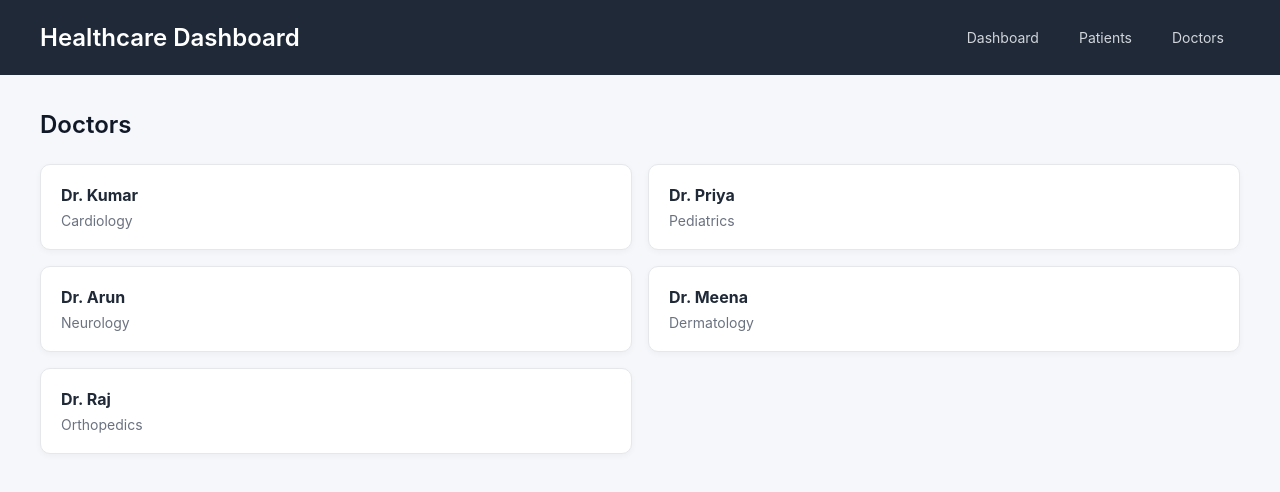
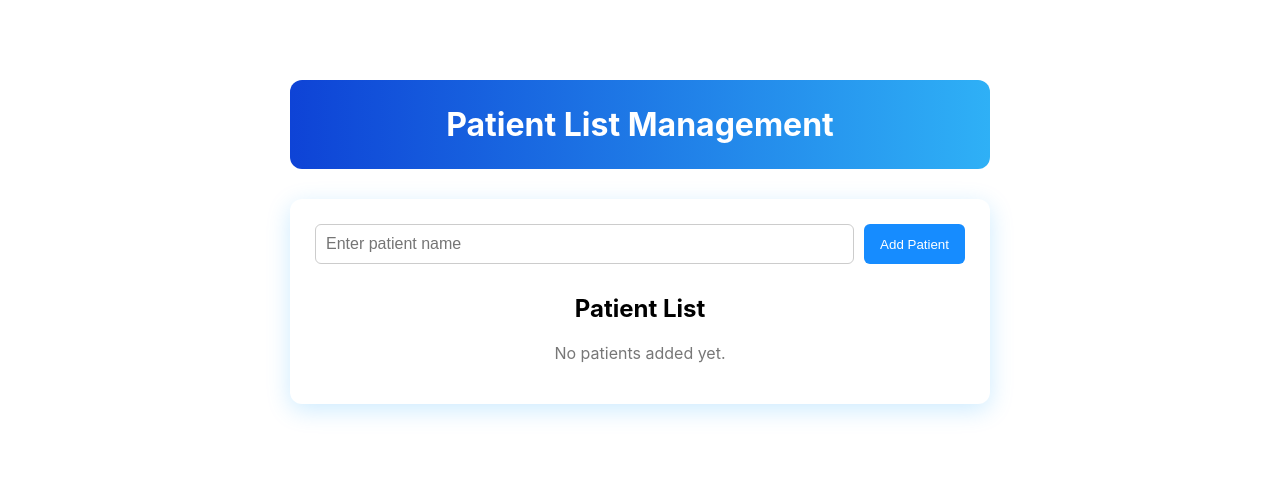
Before and after one commit to Joshuanesaraja/react_tasks_combined, a React (Create React App) app: page /doctors in a window 1280 px wide. Shown: the top 492 px of the page. Built offline with nearby package versions, Linux system fonts and the light colour scheme.

Commit message:
Complete Task 016 Basic Patient State Management

```diff
--- a/package.json
+++ b/package.json
@@ -3,6 +3,7 @@
   "version": "0.1.0",
   "private": true,
   "dependencies": {
+    "@reduxjs/toolkit": "^2.12.0",
     "@testing-library/dom": "^10.4.2",
     "@testing-library/jest-dom": "^6.9.1",
     "@testing-library/react": "^16.3.3",
@@ -10,6 +11,7 @@
     "axios": "^1.20.0",
     "react": "^19.3.0",
     "react-dom": "^19.3.0",
+    "react-redux": "^9.3.0",
     "react-router-dom": "^7.18.4",
     "react-scripts": "5.0.1",
     "web-vitals": "^2.1.4"
--- a/src/App.js
+++ b/src/App.js
@@ -1,6 +1,7 @@
 // import Task013 from "./task013_state_prop/Task013";
 // import Task014 from "./task014_hooks/Task014";
-import Task015 from "./task015_react_performance/Task015";
+// import Task015 from "./task015_react_performance/Task015";
+import Task016 from "./task016_redux/Task016";
 
 function App() {
   return (
@@ -8,7 +9,9 @@ function App() {
 
     // <Task014 />
 
-    <Task015 />
+    // <Task015 />
+
+    <Task016 />
 
   );
 }
--- a/src/index.js
+++ b/src/index.js
@@ -1,7 +1,11 @@
 import React from 'react';
 import ReactDOM from 'react-dom/client';
+import { Provider } from 'react-redux';
+
 import './index.css';
 import App from './App';
+
+import { store } from './task016_redux/redux/store';
 
 const root = ReactDOM.createRoot(
   document.getElementById('root')
@@ -9,6 +13,8 @@ const root = ReactDOM.createRoot(
 
 root.render(
   <React.StrictMode>
-    <App />
+    <Provider store={store}>
+      <App />
+    </Provider>
   </React.StrictMode>
 );
--- /dev/null
+++ b/src/task016_redux/Task016.css
@@ -0,0 +1,90 @@
+.task016 {
+  max-width: 700px;
+  margin: 50px auto;
+  padding: 30px;
+  text-align: center;
+}
+
+.task016-header {
+  max-width: 1100px;
+  margin: 0 auto 30px;
+  padding: 25px;
+  text-align: center;
+  border-radius: 12px;
+  background: linear-gradient(90deg, #0e43d6, #019ff4d1);
+}
+
+.task016-header h1 {
+  margin: 0;
+  color: white;
+}
+
+.patient-container {
+  padding: 25px;
+  border-radius: 12px;
+  background: #ffffff;
+  box-shadow: 0 6px 25px rgba(0, 153, 255, 0.2);
+}
+
+.add-patient-form {
+  display: flex;
+  gap: 10px;
+  margin-bottom: 30px;
+}
+
+.add-patient-form input {
+  flex: 1;
+  padding: 10px;
+  border: 1px solid #ccc;
+  border-radius: 6px;
+  font-size: 16px;
+}
+
+.add-patient-form input:focus {
+  outline: none;
+  border-color: #168cff;
+  box-shadow: 0 0 5px rgba(22, 140, 255, 0.3);
+}
+
+.add-patient-form button,
+.patient-list button {
+  padding: 10px 16px;
+  border: none;
+  border-radius: 6px;
+  cursor: pointer;
+  background: #168cff;
+  color: white;
+}
+
+.add-patient-form button:hover,
+.patient-list button:hover {
+  background: #006dcc;
+}
+
+.patient-list {
+  text-align: left;
+}
+
+.patient-list h2 {
+  text-align: center;
+}
+
+.patient-list ul {
+  padding: 0;
+  list-style: none;
+}
+
+.patient-list li {
+  display: flex;
+  justify-content: space-between;
+  align-items: center;
+  padding: 12px;
+  margin-bottom: 10px;
+  border-radius: 6px;
+  background: #f5f5f5;
+}
+
+.empty-message {
+  text-align: center;
+  color: #777;
+}
--- /dev/null
+++ b/src/task016_redux/Task016.js
@@ -0,0 +1,20 @@
+import AddPatient from "./components/AddPatient";
+import PatientList from "./components/PatientList";
+import "./Task016.css";
+
+const Task016 = () => {
+    return (
+        <div className="task016">
+            <header className="task016-header">
+                <h1>Patient List Management</h1>
+            </header>
+
+            <div className="patient-container">
+                <AddPatient />
+                <PatientList />
+            </div>
+        </div>
+    );
+};
+
+export default Task016;
--- /dev/null
+++ b/src/task016_redux/components/AddPatient.js
@@ -0,0 +1,36 @@
+import { useState } from "react";
+import usePatient from "../hooks/usePatient";
+
+const AddPatient = () => {
+    const [name, setName] = useState("");
+
+    const { addPatient } = usePatient();
+
+    const handleSubmit = (e) => {
+        e.preventDefault();
+
+        if (!name.trim()) {
+            return;
+        }
+
+        addPatient(name.trim());
+        setName("");
+    };
+
+    return (
+        <form className="add-patient-form" onSubmit={handleSubmit}>
+            <input
+                type="text"
+                placeholder="Enter patient name"
+                value={name}
+                onChange={(e) => setName(e.target.value)}
+            />
+
+            <button type="submit">
+                Add Patient
+            </button>
+        </form>
+    );
+};
+
+export default AddPatient;
--- /dev/null
+++ b/src/task016_redux/components/PatientList.js
@@ -0,0 +1,36 @@
+import usePatient from "../hooks/usePatient";
+
+const PatientList = () => {
+    const { patients, deletePatient } = usePatient();
+    // patients-> Read the patient list, deletePatient-> Delete a patient
+
+    return (
+        <div className="patient-list">
+            <h2>Patient List</h2>
+
+            {patients.length === 0 ? (
+                <p className="empty-message">
+                    No patients added yet.
+                </p>
+            ) : (
+                <ul>
+                    {patients.map((patient, index) => (
+                        <li key={index}>
+                            <span>
+                                {index + 1}. {patient}
+                            </span>
+
+                            <button
+                                onClick={() => deletePatient(patient)}
+                            >
+                                Delete
+                            </button>
+                        </li>
+                    ))}
+                </ul>
+            )}
+        </div>
+    );
+};
+
+export default PatientList;
--- /dev/null
+++ b/src/task016_redux/hooks/usePatient.js
@@ -0,0 +1,33 @@
+import { useDispatch, useSelector } from "react-redux";
+import {
+    addPatient as addPatientAction,
+    deletePatient as deletePatientAction
+} from "../redux/patientSlice";
+
+const usePatient = () => {
+    const patients = useSelector(
+        // reads from store
+        (state) => state.patient.patients
+    );
+
+    // useDispatch = CHANGE / SEND ACTION
+    const dispatch = useDispatch();
+
+    const addPatient = (patient) => {
+        dispatch(addPatientAction(patient));
+    };
+    // When the component calls addPatient("John"), the hook dispatches the Redux action.
+
+    const deletePatient = (patient) => {
+        dispatch(deletePatientAction(patient));
+    };
+
+    return {
+        patients,
+        addPatient,
+        deletePatient
+    };
+    // returning these three because any component using usePatients can get these three
+};
+
+export default usePatient;
--- /dev/null
+++ b/src/task016_redux/redux/patientSlice.js
@@ -0,0 +1,34 @@
+import { createSlice } from "@reduxjs/toolkit";
+
+// creating a slice specifically for patients.
+const patientSlice = createSlice({
+
+    // This identifies our slice. slice name is patients
+    name: "patients",
+
+    // This is the state when our application starts.
+    initialState: {
+        patients: []
+    },
+
+    // creating reducers that define how the state can change. one is add, another is delete.
+    reducers: {
+        addPatient: (state, action) => {
+            state.patients.push(action.payload);
+            // action.payload -> The data we send with the action.
+        },
+
+        deletePatient: (state, action) => {
+            state.patients = state.patients.filter(
+                (patient) => patient !== action.payload
+            );
+            // The filter() keeps every patient except the one we delete.
+        }
+    }
+});
+
+// Export the actions => This allows hooks like addPatient(),deletePatient() to be used
+export const { addPatient, deletePatient } = patientSlice.actions;
+
+// exports the reducer so that we can put it into our Redux store.
+export default patientSlice.reducer;
--- /dev/null
+++ b/src/task016_redux/redux/store.js
@@ -0,0 +1,11 @@
+import { configureStore } from "@reduxjs/toolkit";
+import patientReducer from "./patientSlice";
+
+// Store = place where our global state lives
+
+export const store = configureStore({
+    reducer: {
+        patient: patientReducer
+        // patient section of the store is managed by patientReducer."
+    }
+});
```
Also changed, not shown: 1 other file (tests, documents, lock files or other folders).
